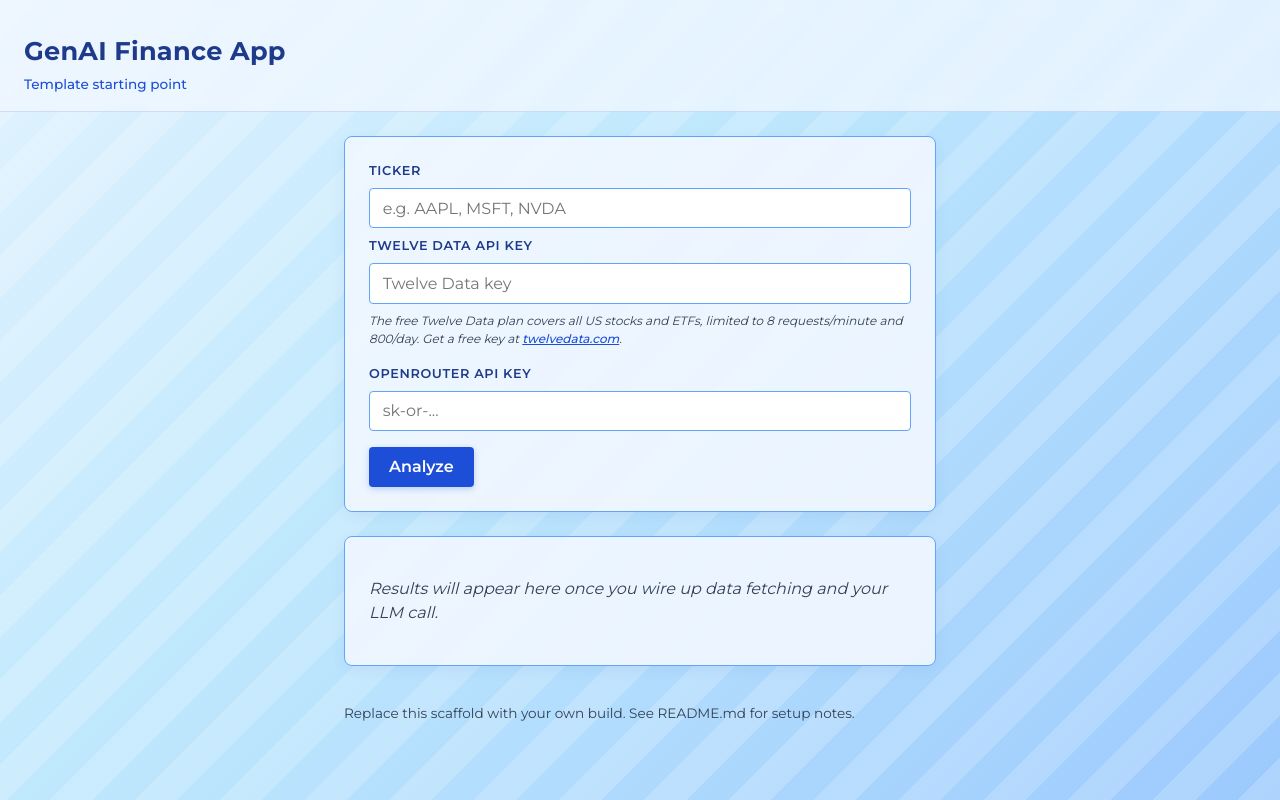
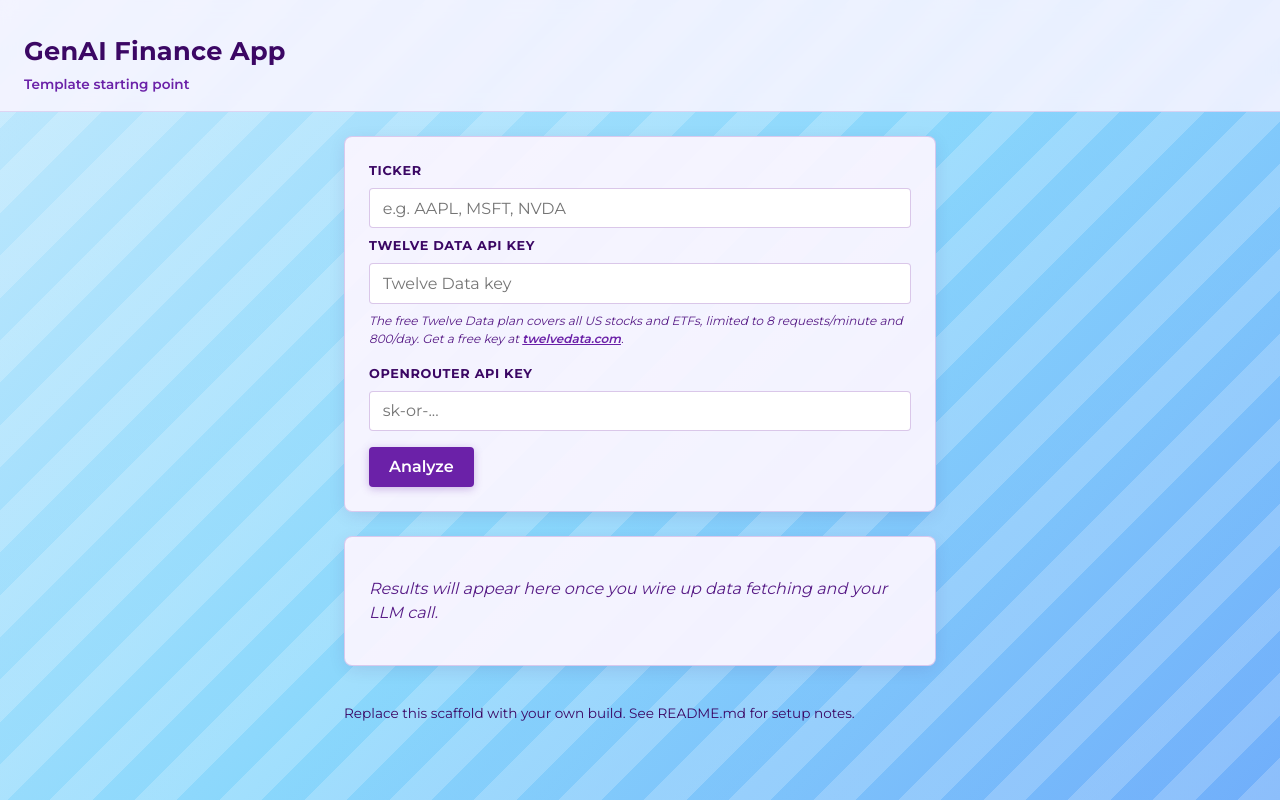
Before and after one commit to Pomps0209/WU-Harvard-D1, a website built with Vite: page index.html in a window 1280 px wide. Built offline with nearby package versions, Linux system fonts and the light colour scheme.

Commit message:
style: update color palette to violet theme
Refine the application's color scheme by shifting from blue to a violet-based palette, including adjusted background gradients and text colors for improved visual cohesion.

```diff
--- a/style.css
+++ b/style.css
@@ -1,21 +1,21 @@
 :root {
-  --bg-app: #93c5fd;
+  --bg-app: #60a5fa;
   --bg-stripes: repeating-linear-gradient(
     -45deg,
-    rgba(255, 255, 255, 0.25) 0px,
-    rgba(255, 255, 255, 0.25) 30px,
-    rgba(255, 255, 255, 0.08) 30px,
-    rgba(255, 255, 255, 0.08) 60px
+    rgba(255, 255, 255, 0.28) 0px,
+    rgba(255, 255, 255, 0.28) 30px,
+    rgba(255, 255, 255, 0.1) 30px,
+    rgba(255, 255, 255, 0.1) 60px
   );
-  --bg-gradient: linear-gradient(135deg, #e0f2fe 0%, #bae6fd 40%, #93c5fd 100%);
-  --ink: #0f172a;
-  --paper: #f0f7ff;
+  --bg-gradient: linear-gradient(135deg, #bae6fd 0%, #7dd3fc 50%, #60a5fa 100%);
+  --ink: #2e1065;
+  --paper: #faf5ff;
   --line: #7dd3fc;
-  --panel-border: #60a5fa;
-  --accent: #1d4ed8;
-  --accent-hover: #1e40af;
+  --panel-border: #38bdf8;
+  --accent: #6b21a8;
+  --accent-hover: #581c87;
   --error: #dc2626;
-  --muted: #334155;
+  --muted: #581c87;
 }
 
 * {
@@ -34,8 +34,8 @@ body {
 
 .app-header {
   padding: 2rem 1.5rem 1rem;
-  border-bottom: 1px solid rgba(29, 78, 216, 0.15);
-  background: rgba(240, 247, 255, 0.75);
+  border-bottom: 1px solid rgba(107, 33, 168, 0.15);
+  background: rgba(250, 245, 255, 0.85);
   backdrop-filter: blur(8px);
 }
 
@@ -43,7 +43,7 @@ body {
   margin: 0;
   font-size: 1.6rem;
   letter-spacing: 0.01em;
-  color: #1e3a8a;
+  color: #3b0764;
 }
 
 .subtitle {
@@ -51,7 +51,7 @@ body {
   font-family: 'Montserrat', sans-serif;
   font-size: 0.85rem;
   color: var(--accent);
-  font-weight: 500;
+  font-weight: 600;
 }
 
 .app-main {
@@ -63,11 +63,11 @@ body {
 }
 
 .panel {
-  border: 1px solid var(--panel-border);
+  border: 1px solid rgba(107, 33, 168, 0.2);
   border-radius: 8px;
   padding: 1.5rem;
-  background: rgba(240, 247, 255, 0.92);
-  box-shadow: 0 4px 16px -2px rgba(30, 58, 138, 0.08);
+  background: rgba(250, 245, 255, 0.94);
+  box-shadow: 0 4px 18px -2px rgba(58, 7, 100, 0.12);
 }
 
 form {
@@ -78,15 +78,15 @@ form {
 label {
   font-family: 'Montserrat', sans-serif;
   font-size: 0.8rem;
-  font-weight: 600;
+  font-weight: 700;
   text-transform: uppercase;
   letter-spacing: 0.05em;
-  color: #1e3a8a;
+  color: #3b0764;
 }
 
 input {
   padding: 0.6rem 0.8rem;
-  border: 1px solid var(--panel-border);
+  border: 1px solid rgba(107, 33, 168, 0.25);
   border-radius: 4px;
   font-size: 1rem;
   font-family: inherit;
@@ -98,7 +98,7 @@ input {
 input:focus {
   outline: none;
   border-color: var(--accent);
-  box-shadow: 0 0 0 3px rgba(29, 78, 216, 0.18);
+  box-shadow: 0 0 0 3px rgba(107, 33, 168, 0.2);
 }
 
 button {
@@ -113,7 +113,7 @@ button {
   font-family: inherit;
   cursor: pointer;
   width: fit-content;
-  box-shadow: 0 2px 6px rgba(29, 78, 216, 0.25);
+  box-shadow: 0 2px 8px rgba(107, 33, 168, 0.3);
   transition: background 0.2s, transform 0.1s;
 }
 
@@ -136,7 +136,7 @@ button:hover {
 
 .field-hint a {
   color: var(--accent);
-  font-weight: 500;
+  font-weight: 600;
 }
 
 .error {
@@ -148,5 +148,5 @@ button:hover {
   margin: 0 auto;
   padding: 0 1.5rem 2rem;
   font-size: 0.85rem;
-  color: #334155;
+  color: #3b0764;
 }
```
